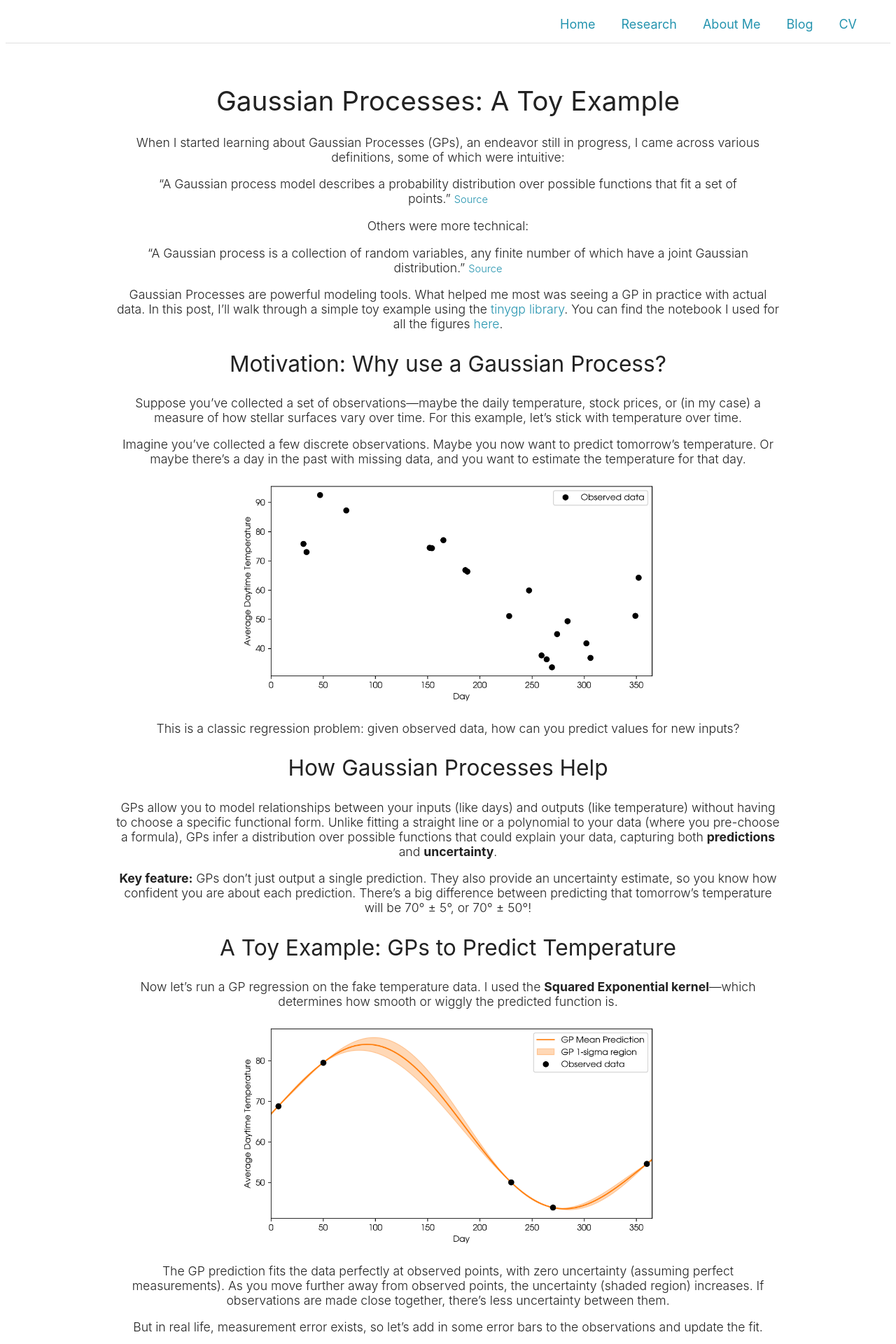
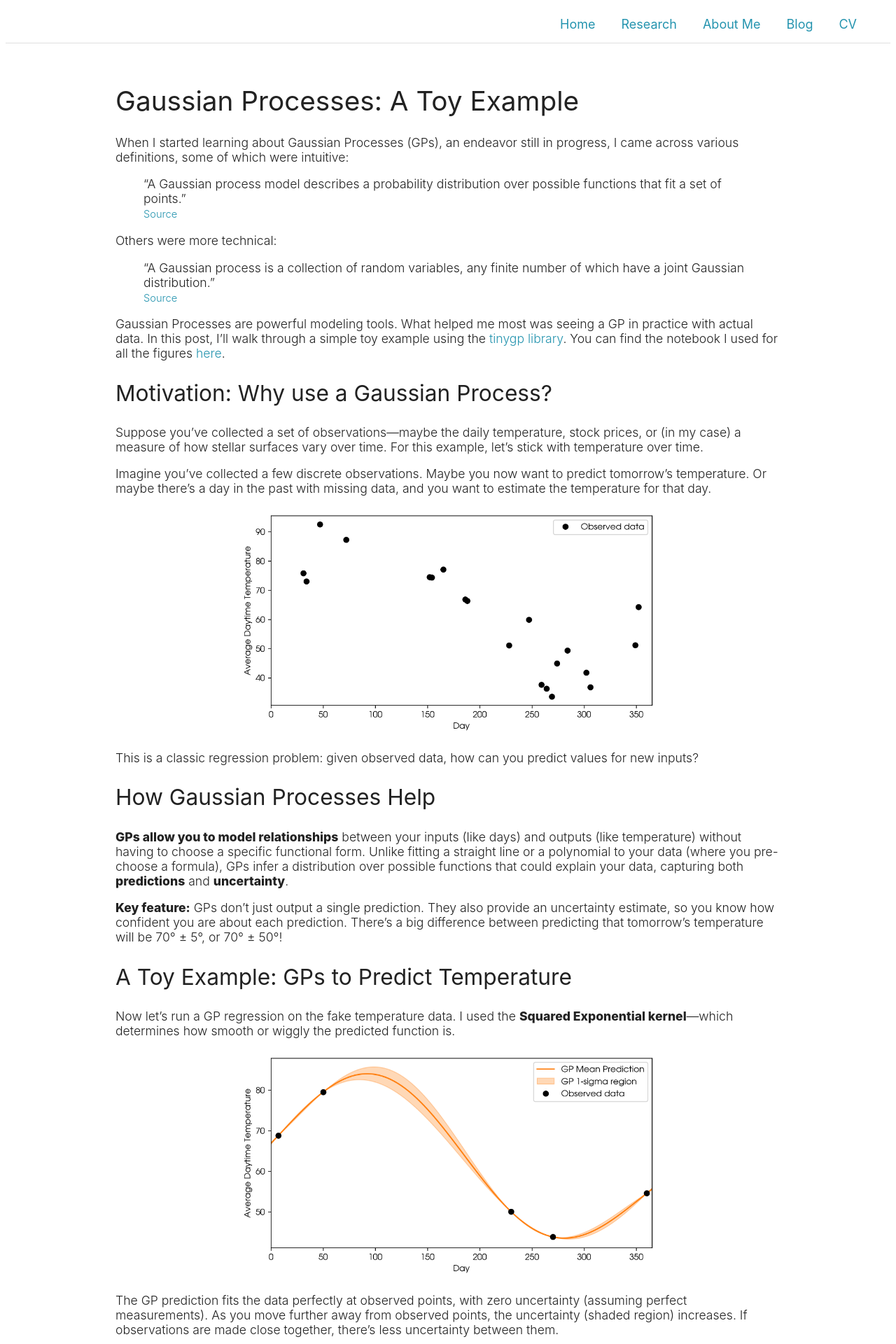
Before and after one commit to zoekko/zoekko.github.io, a Jekyll site: the page blog/gps/gp-toy-example.html, which Jekyll copies as it is, in a window 1280 px wide. Shown: the top 1920 px of the page at 70% size. Built offline with Jekyll 4.4.1, drawn with Linux system fonts in a browser that asks for light colours; some of the changed text lies outside the part shown.

Commit message:
feat: Style blog post to match website design
This commit restyles the blog post at `blog/gps/gp-toy-example.html` to align with the main website's aesthetics and functionality, with the key constraint that it must render correctly without a Jekyll server.

Changes include:
- Injected the site's CSS and navigation bar directly into the blog post's HTML to make it a self-contained file.
- Updated the navigation links to use correct relative paths, ensuring they work when the file is opened locally.
- Set the `text-align` property of the blog's content to `left`.
- Resized the figures in the blog post to prevent them from taking up the entire page width.
- Modified the `blog.md` page to open the blog post link in the same tab.
- Restyled the title on `blog.md` to be a smaller main title with an even smaller subtitle, as requested.

```diff
--- a/assets/style.css
+++ b/assets/style.css
@@ -84,10 +84,8 @@ a {
 }
 
 .image-container img {
-  max-width: 600px;
+  max-width: 100%;
   height: auto;
-  display: block;
-  margin: 0 auto;
 }
 
 /* Style for the image caption */
--- /dev/null
+++ b/blog/gps/gp-toy-example.html
@@ -0,0 +1,277 @@
+<!DOCTYPE html>
+<html lang="en">
+<head>
+    <meta charset="UTF-8">
+    <title>Gaussian Processes: A Toy Example</title>
+    <meta name="viewport" content="width=device-width, initial-scale=1">
+    <style>
+      /* Hide Minimal theme's sidebar and site title/description */
+      .sidebar, .site-title, .site-description {
+        display: none !important;
+      }
+
+      /* Make main content full width for a clean look */
+      .wrapper {
+        margin-left: 0 !important;
+        max-width: 950px !important;
+        width: 100% !important;
+        padding: 32px 24px 32px 24px;
+      }
+
+      /* Center everything inside the main content */
+      main, .wrapper {
+        margin: 0 auto !important;
+        text-align: center;
+      }
+
+      /* Adjust profile image style (optional!) */
+      img[alt="Zoe Ko"] {
+        border-radius: 50%;
+        box-shadow: 0 2px 12px rgba(0,0,0,0.07);
+      }
+
+      /* Optional: Set font and tweak type appearance */
+      body {
+        font-family: 'Avenir', 'Raleway', -apple-system, BlinkMacSystemFont, "Segoe UI", "Roboto", "Helvetica Neue", Arial, sans-serif;
+        background: #ffffff;
+        color: #222;
+        font-weight: 300;
+        font-size: 1.1em; /* Increased body font size */
+      }
+
+      /* Sharper, larger headings */
+      h1 {
+        font-family: 'Avenir', 'Raleway', -apple-system, BlinkMacSystemFont, "Segoe UI", "Roboto", "Helvetica Neue", Arial, sans-serif;
+        font-weight: 400;
+        font-size: 2.2em; /* Increased H1 font size */
+      }
+
+      h2 {
+        font-family: 'Avenir', 'Raleway', -apple-system, BlinkMacSystemFont, "Segoe UI", "Roboto", "Helvetica Neue", Arial, sans-serif;
+        font-weight: 400;
+        font-size: 1.8em; /* Increased H2 font size */
+      }
+
+      a {
+        color: #2594af;
+        text-decoration: none;
+      }
+
+
+      /* Tweak navigation bar spacing, make it look like tabs (optional) */
+      .navbar {
+        text-align: right;
+        padding: 1rem 2rem;
+        border-bottom: 1px solid #e0e0e0;
+      }
+
+      .navbar a {
+        margin: 0 16px;
+        font-weight: 400;
+        font-size: 18px;
+      }
+
+      /* Responsive tweaks for small screens */
+      @media (max-width: 500px) {
+        .wrapper { padding: 14px 2px; }
+        .navbar a { font-size: 16px; }
+      }
+
+
+      /* Style for the name to match the body text color */
+      .name-title {
+        color: #222;
+        font-size: 1.2em;
+      }
+
+      /* Container for images to handle caption positioning */
+      .image-container {
+        position: relative;
+        margin: 20px 0;
+      }
+
+      .image-container img {
+        max-width: 600px;
+        height: auto;
+        display: block;
+        margin: 0 auto;
+      }
+
+      /* Style for the image caption */
+      .caption {
+        font-size: 0.8em;
+        color: #777;
+        text-align: right;
+        margin-top: 5px;
+      }
+
+      b {
+        font-weight: 800;
+        /* You can also add color or other properties: */
+        /* color: #222; */
+      }
+    </style>
+</head>
+<body>
+    <div class="navbar">
+      <a href="../../index.html">Home</a>
+      <a href="../../research.html">Research</a>
+      <a href="../../about.html">About Me</a>
+      <a href="../../blog.html">Blog</a>
+      <a href="../../cv.html">CV</a>
+    </div>
+    <div class="wrapper">
+      <main style="text-align: left;">
+        <h1>Gaussian Processes: A Toy Example</h1>
+
+        <div>
+            <p>
+                When I started learning about Gaussian Processes (GPs), an endeavor still in progress, I came across various definitions, some of which were intuitive:
+            </p>
+            <blockquote>
+                “A Gaussian process model describes a probability distribution over possible functions that fit a set of points.”
+                <br>
+                <small><a href="https://arxiv.org/html/2009.10862v5" target="_blank">Source</a></small>
+            </blockquote>
+            <p>
+                Others were more technical:
+            </p>
+            <blockquote>
+                “A Gaussian process is a collection of random variables, any finite number of which have a joint Gaussian distribution.”
+                <br>
+                <small><a href="https://gaussianprocess.org/gpml/chapters/RW.pdf" target="_blank">Source</a></small>
+            </blockquote>
+            <p>
+                Gaussian Processes are powerful modeling tools. What helped me most was seeing a GP in practice with actual data. In this post, I’ll walk through a simple toy example using the
+                <a href="https://tinygp.readthedocs.io/en/stable" target="_blank">tinygp library</a>.
+                You can find the notebook I used for all the figures
+                <a href="https://github.com/zoekko" target="_blank">here</a>.
+            </p>
+        </div>
+
+        <h2>Motivation: Why use a Gaussian Process?</h2>
+        <div>
+            <p>Suppose you’ve collected a set of observations—maybe the daily temperature, stock prices, or (in my case) a measure of how stellar surfaces vary over time. For this example, let’s stick with temperature over time.</p>
+            <p>Imagine you’ve collected a few discrete observations. Maybe you now want to predict tomorrow’s temperature. Or maybe there’s a day in the past with missing data, and you want to estimate the temperature for that day.</p>
+            <div class="image-container"><img src="data.png" alt="Observed temperature data" /></div>
+            <p>This is a classic regression problem: given observed data, how can you predict values for new inputs?</p>
+        </div>
+
+        <h2>How Gaussian Processes Help</h2>
+        <div>
+            <p><b>GPs allow you to model relationships</b> between your inputs (like days) and outputs (like temperature) without having to choose a specific functional form. Unlike fitting a straight line or a polynomial to your data (where you pre-choose a formula), GPs infer a distribution over possible functions that could explain your data, capturing both <b>predictions</b> and <b>uncertainty</b>.</p>
+            <p>
+                <b>Key feature:</b> GPs don’t just output a single prediction. They also provide an uncertainty estimate, so you know how confident you are about each prediction. There’s a big difference between predicting that tomorrow’s temperature will be 70° ± 5°, or 70° ± 50°!
+            </p>
+        </div>
+
+        <h2>A Toy Example: GPs to Predict Temperature</h2>
+        <div>
+            <p>
+                Now let’s run a GP regression on the fake temperature data. I used the <b>Squared Exponential kernel</b>—which determines how smooth or wiggly the predicted function is.
+            </p>
+            <div class="image-container"><img src="gp_no_error.png" alt="GP prediction without error" /></div>
+            <p>
+                The GP prediction fits the data perfectly at observed points, with zero uncertainty (assuming perfect measurements).
+                As you move further away from observed points, the uncertainty (shaded region) increases. If observations are made close together, there’s less uncertainty between them.
+                <br><br>
+                But in real life, measurement error exists, so let’s add in some error bars to the observations and update the fit.
+            </p>
+            <div class="image-container"><img src="gp_with_error.png" alt="GP fit with error bars" /></div>
+            <p>
+                GP fit incorporating observational errors looks more realistic.
+                <br>
+                Now, the fitted GP lets us <b>interpolate</b> (estimate between known data) or <b>extrapolate</b> (predict beyond the data range), and crucially, tells us how much we can trust each prediction. For example, the temperature on Day 100 is predicted to be 74.3° ± 5.6°. If you predict far beyond the last observation, uncertainty increases, reflecting our lack of information.
+            </p>
+            <p>
+                And that’s an example of how GPs can be used in regression: <b>Given noisy, sparse data, GPs flexibly fit and quantify your uncertainty everywhere.</b>
+            </p>
+        </div>
+
+        <h2>How does this all actually work?</h2>
+        <div>
+            <p>
+                Let’s revisit the technical definition:
+                <blockquote>“A Gaussian process is a collection of random variables, any finite number of which have a joint Gaussian distribution.”</blockquote>
+                <b>A random variable</b> is simply a quantity whose outcome is uncertain, like the result of a dice roll. Let’s see how this relates to our GP: We can take a slice through the GP at day 100 and just look at the spread of predicted temperature for that day.
+            </p>
+            <div class="image-container"><img src="data_one_marg.png" alt="Single slice of the GP" /></div>
+            <div class="image-container"><img src="one_marg.png" alt="Marginal distribution (bell curve)" /></div>
+            <p>
+                Marginal distribution: a familiar 1-D Gaussian (bell curve). This curve is described by two values: a mean (most likely temperature) and standard deviation (uncertainty).
+            </p>
+            <div class="image-container"><img src="two_marg.png" alt="Two marginal distributions" /></div>
+            <p>
+                Two marginal distributions: the temperature on day 100 and day 150.
+                Now we have a collection of random variables: the temperature for each day. The GP is a collection of these random variables.
+            </p>
+            <p>
+                <b>Now, the second part of the definition:</b><br>
+                “…any finite number of which have a joint Gaussian distribution.”<br>
+                If we plot the predicted temperatures for day 100 and day 150 as a joint distribution, we get a 2D Gaussian:
+            </p>
+            <div class="image-container"><img src="joint_gaussian.png" alt="Joint Gaussian distribution" /></div>
+            <p>
+                Joint distribution: every pair of GP predictions is jointly Gaussian.
+                <br>
+                This extends to higher dimensions too: any finite set of random variables in a GP is jointly Gaussian. In other words, a GP is an infinite-dimensional generalization of a Gaussian distribution. Every possible input is a random variable, and sets of those random variables are jointly Gaussian.
+            </p>
+        </div>
+
+        <h2>Components of a GP</h2>
+        <div>
+            <p>
+                While a single Gaussian is defined by a mean and standard deviation, a GP is defined by a <b>mean function</b> and a <b>covariance matrix</b>.
+                <br>
+                Mean function: The predicted value for every possible input. (For my weather example, I set this as the average observed temperature.)
+                <br>
+                Covariance matrix: Each pair of points has a quantified correlation—how much knowing one value helps you predict the other. For example, in weather data, day 3 and day 4 are highly correlated, but day 3 and day 100 are not.
+            </p>
+        </div>
+
+        <h2>Choosing the right GP kernel</h2>
+        <div>
+            <p>
+                The <b>kernel</b> (covariance function) governs these correlations. It encodes your assumptions about how the data should behave: how correlated points should be, how smooth or wiggly the function might be, and whether there are underlying patterns like seasonality.
+            </p>
+            <ul>
+                <li><b>Squared Exponential (SE):</b> Assumes outputs are similar for nearby inputs; favors smooth, gradual changes.</li>
+                <li><b>Matern 3/2:</b> Allows for less smoothness (more roughness) in the fitted curve.</li>
+                <li><b>ExpSineSquared:</b> Models repeating, periodic patterns.</li>
+                <li><b>SE + ExpSineSquared (Composite):</b> Combines smooth trends with periodic/seasonal patterns.</li>
+            </ul>
+            <div class="image-container"><img src="kernel_choice.png" alt="Comparison of GP kernels" /></div>
+            <p><b>Takeaway:</b> Your kernel choice is crucial—it tells the GP what kind of structure to expect in your data. Choose wisely!</p>
+        </div>
+
+        <h2>Kernel Hyperparameters: Amplitude & Length Scale</h2>
+        <div>
+            <p>
+                Once you’ve chosen your kernel, you need to set its <b>hyperparameters</b>:
+                <br>
+                Amplitude: Controls how much the function can vary vertically. Larger amplitude means the GP expects bigger changes.
+                <br>
+                Length scale: Controls how quickly the function can change. Small length scales let the GP fit rapid changes; large length scales create smoother functions.
+            </p>
+            <div class="image-container"><img src="hyperparameter_choice.png" alt="GP fit with varied amplitude and length scale"/></div>
+            <p>
+                Typically, these hyperparameters are <b>fit to the data</b> to avoid underfitting or overfitting, using techniques like maximizing marginal likelihood or Bayesian model comparison (metrics like Bayesian Evidence).
+            </p>
+        </div>
+
+        <h2>Takeaway</h2>
+        <div>
+            <b>Gaussian Processes are flexible, uncertainty-aware tools for regression and more:</b>
+            <ul>
+                <li>They let you fit functions without needing to specify a fixed formula.</li>
+                <li>They always provide meaningful confidence estimates for every prediction.</li>
+                <li>Your choice of kernel and hyperparameters encodes your assumptions about the data—which makes GPs both powerful and expressive.</li>
+            </ul>
+            <p>
+                Choose kernels and hyperparameters with care, fit them thoughtfully, and your GP can give robust, honest predictions even in complex, noisy scenarios.
+            </p>
+        </div>
+      </main>
+    </div>
+</body>
+</html>
--- a/blog/gps/gp-toy-example.md
+++ /dev/null
@@ -1,136 +0,0 @@
----
-layout: default
-title: "Gaussian Processes: A Toy Example"
----
-
-# Gaussian Processes: A Toy Example
-
-When I started learning about Gaussian Processes (GPs), an endeavor still in progress, I came across various definitions, some of which were intuitive:
-
-> “A Gaussian process model describes a probability distribution over possible functions that fit a set of points.”
-> <small><a href="https://arxiv.org/html/2009.10862v5" target="_blank">Source</a></small>
-
-Others were more technical:
-
-> “A Gaussian process is a collection of random variables, any finite number of which have a joint Gaussian distribution.”
-> <small><a href="https://gaussianprocess.org/gpml/chapters/RW.pdf" target="_blank">Source</a></small>
-
-Gaussian Processes are powerful modeling tools. What helped me most was seeing a GP in practice with actual data. In this post, I’ll walk through a simple toy example using the [tinygp library](https://tinygp.readthedocs.io/en/stable). You can find the notebook I used for all the figures [here](https://github.com/zoekko).
-
-## Motivation: Why use a Gaussian Process?
-
-Suppose you’ve collected a set of observations—maybe the daily temperature, stock prices, or (in my case) a measure of how stellar surfaces vary over time. For this example, let’s stick with temperature over time.
-
-Imagine you’ve collected a few discrete observations. Maybe you now want to predict tomorrow’s temperature. Or maybe there’s a day in the past with missing data, and you want to estimate the temperature for that day.
-
-<div class="image-container">
-  <img src="data.png" alt="Observed temperature data" />
-</div>
-
-This is a classic regression problem: given observed data, how can you predict values for new inputs?
-
-## How Gaussian Processes Help
-
-GPs allow you to model relationships between your inputs (like days) and outputs (like temperature) without having to choose a specific functional form. Unlike fitting a straight line or a polynomial to your data (where you pre-choose a formula), GPs infer a distribution over possible functions that could explain your data, capturing both **predictions** and **uncertainty**.
-
-**Key feature:** GPs don’t just output a single prediction. They also provide an uncertainty estimate, so you know how confident you are about each prediction. There’s a big difference between predicting that tomorrow’s temperature will be 70° ± 5°, or 70° ± 50°!
-
-## A Toy Example: GPs to Predict Temperature
-
-Now let’s run a GP regression on the fake temperature data. I used the **Squared Exponential kernel**—which determines how smooth or wiggly the predicted function is.
-
-<div class="image-container">
-  <img src="gp_no_error.png" alt="GP prediction without error" />
-</div>
-
-The GP prediction fits the data perfectly at observed points, with zero uncertainty (assuming perfect measurements). As you move further away from observed points, the uncertainty (shaded region) increases. If observations are made close together, there’s less uncertainty between them.
-
-But in real life, measurement error exists, so let’s add in some error bars to the observations and update the fit.
-
-<div class="image-container">
-  <img src="gp_with_error.png" alt="GP fit with error bars" />
-</div>
-
-GP fit incorporating observational errors looks more realistic. Now, the fitted GP lets us **interpolate** (estimate between known data) or **extrapolate** (predict beyond the data range), and crucially, tells us how much we can trust each prediction. For example, the temperature on Day 100 is predicted to be 74.3° ± 5.6°. If you predict far beyond the last observation, uncertainty increases, reflecting our lack of information.
-
-And that’s an example of how GPs can be used in regression: **Given noisy, sparse data, GPs flexibly fit and quantify your uncertainty everywhere.**
-
-## How does this all actually work?
-
-Let’s revisit the technical definition:
-
-> “A Gaussian process is a collection of random variables, any finite number of which have a joint Gaussian distribution.”
-
-**A random variable** is simply a quantity whose outcome is uncertain, like the result of a dice roll. Let’s see how this relates to our GP: We can take a slice through the GP at day 100 and just look at the spread of predicted temperature for that day.
-
-<div class="image-container">
-  <img src="data_one_marg.png" alt="Single slice of the GP" />
-  <img src="one_marg.png" alt="Marginal distribution (bell curve)" />
-</div>
-
-Marginal distribution: a familiar 1-D Gaussian (bell curve). This curve is described by two values: a mean (most likely temperature) and standard deviation (uncertainty).
-
-<div class="image-container">
-  <img src="two_marg.png" alt="Two marginal distributions" />
-</div>
-
-Two marginal distributions: the temperature on day 100 and day 150. Now we have a collection of random variables: the temperature for each day. The GP is a collection of these random variables.
-
-**Now, the second part of the definition:**
-
-> “…any finite number of which have a joint Gaussian distribution.”
-
-If we plot the predicted temperatures for day 100 and day 150 as a joint distribution, we get a 2D Gaussian:
-
-<div class="image-container">
-  <img src="joint_gaussian.png" alt="Joint Gaussian distribution" />
-</div>
-
-Joint distribution: every pair of GP predictions is jointly Gaussian. This extends to higher dimensions too: any finite set of random variables in a GP is jointly Gaussian. In other words, a GP is an infinite-dimensional generalization of a Gaussian distribution. Every possible input is a random variable, and sets of those random variables are jointly Gaussian.
-
-## Components of a GP
-
-While a single Gaussian is defined by a mean and standard deviation, a GP is defined by a **mean function** and a **covariance matrix**.
-
-Mean function: The predicted value for every possible input. (For my weather example, I set this as the average observed temperature.)
-
-Covariance matrix: Each pair of points has a quantified correlation—how much knowing one value helps you predict the other. For example, in weather data, day 3 and day 4 are highly correlated, but day 3 and day 100 are not.
-
-## Choosing the right GP kernel
-
-The **kernel** (covariance function) governs these correlations. It encodes your assumptions about how the data should behave: how correlated points should be, how smooth or wiggly the function might be, and whether there are underlying patterns like seasonality.
-
-* **Squared Exponential (SE):** Assumes outputs are similar for nearby inputs; favors smooth, gradual changes.
-* **Matern 3/2:** Allows for less smoothness (more roughness) in the fitted curve.
-* **ExpSineSquared:** Models repeating, periodic patterns.
-* **SE + ExpSineSquared (Composite):** Combines smooth trends with periodic/seasonal patterns.
-
-<div class="image-container">
-  <img src="kernel_choice.png" alt="Comparison of GP kernels" />
-</div>
-
-**Takeaway:** Your kernel choice is crucial—it tells the GP what kind of structure to expect in your data. Choose wisely!
-
-## Kernel Hyperparameters: Amplitude & Length Scale
-
-Once you’ve chosen your kernel, you need to set its **hyperparameters**:
-
-Amplitude: Controls how much the function can vary vertically. Larger amplitude means the GP expects bigger changes.
-
-Length scale: Controls how quickly the function can change. Small length scales let the GP fit rapid changes; large length scales create smoother functions.
-
-<div class="image-container">
-  <img src="hyperparameter_choice.png" alt="GP fit with varied amplitude and length scale"/>
-</div>
-
-Typically, these hyperparameters are **fit to the data** to avoid underfitting or overfitting, using techniques like maximizing marginal likelihood or Bayesian model comparison (metrics like Bayesian Evidence).
-
-## Takeaway
-
-**Gaussian Processes are flexible, uncertainty-aware tools for regression and more:**
-
-* They let you fit functions without needing to specify a fixed formula.
-* They always provide meaningful confidence estimates for every prediction.
-* Your choice of kernel and hyperparameters encodes your assumptions about the data—which makes GPs both powerful and expressive.
-
-Choose kernels and hyperparameters with care, fit them thoughtfully, and your GP can give robust, honest predictions even in complex, noisy scenarios.
```
Also changed, not shown: blog.md (+5 -2 lines), jules-scratch/verification/blog_index.png (added), jules-scratch/verification/blog_post.png (added), 1 other file.
